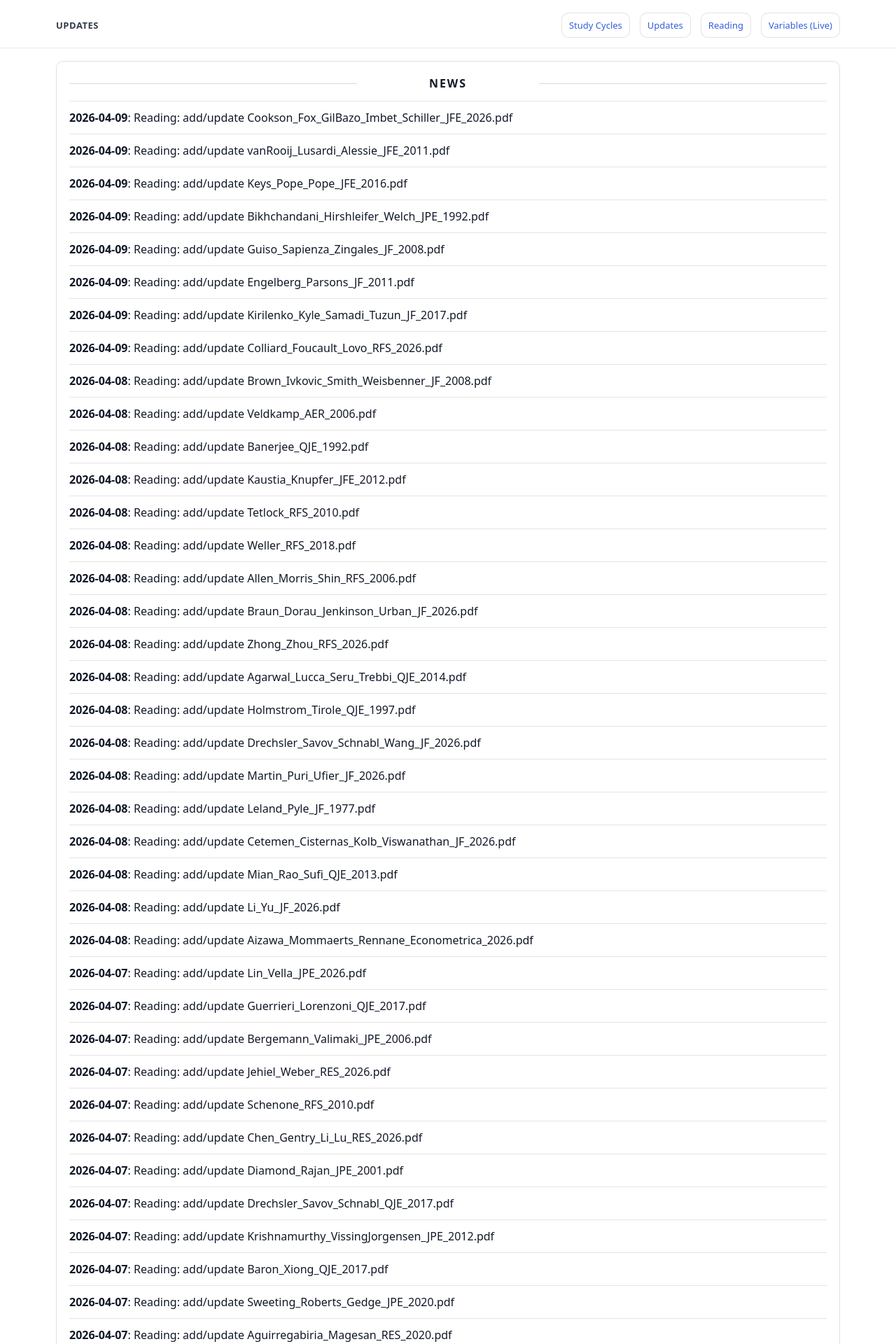
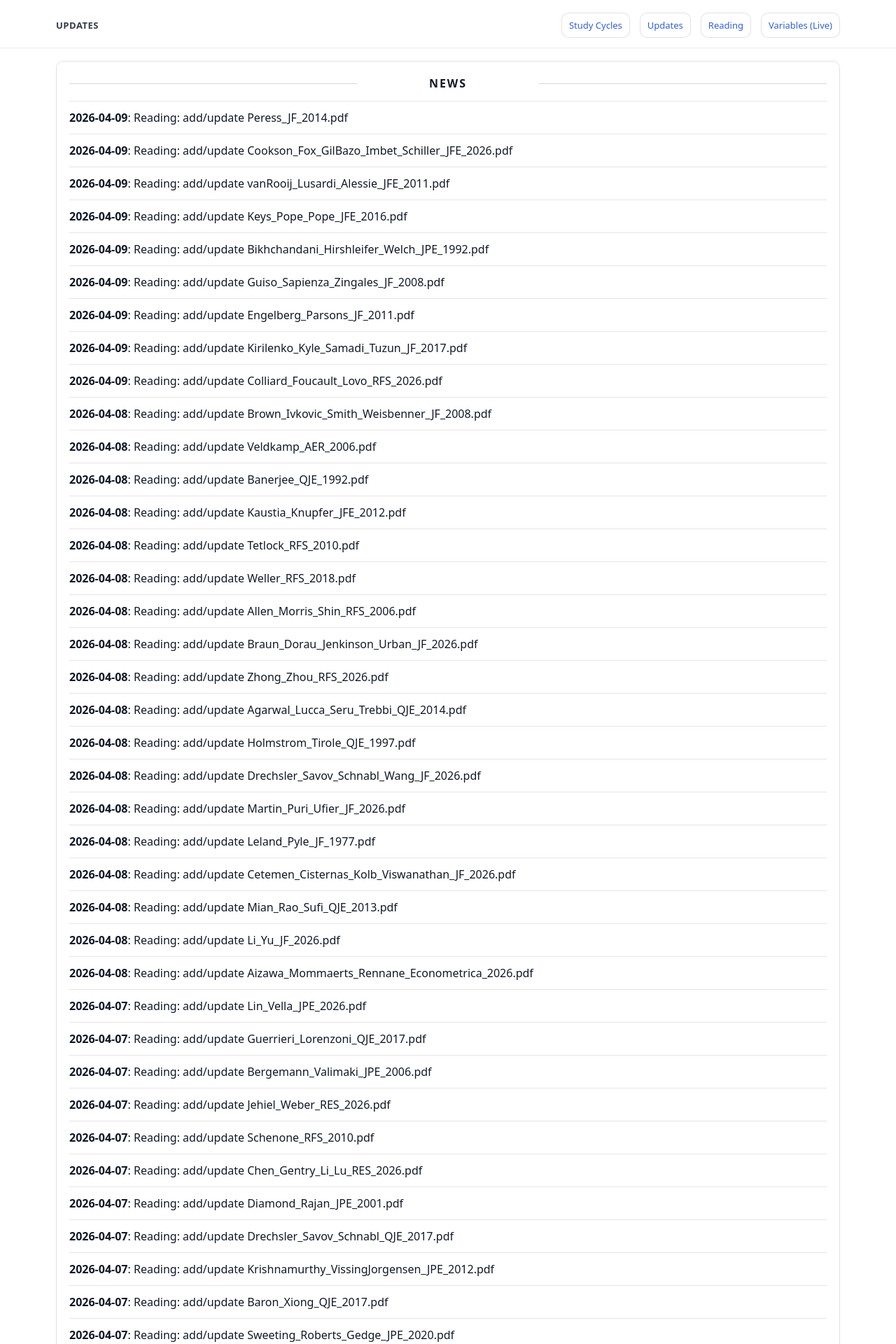
Before and after one commit to yaxinzn/study-archive, a Jekyll site: the page built from updates/index.md, in a window 1280 px wide. Shown: the top 1920 px of the page at 70% size. Built offline with Jekyll 4.4.1, drawn with Linux system fonts in a browser that asks for light colours; some of the changed text lies outside the part shown.

Commit message:
chore: update NEWS feed

```diff
--- a/_data/news.yml
+++ b/_data/news.yml
@@ -1,4 +1,7 @@
 # Auto-generated update history (sorted newest -> oldest). Do not edit manually.
+- ts: "1775688388"
+  date: "2026-04-09"
+  title: "Reading: add/update Peress_JF_2014.pdf"
 - ts: "1775687436"
   date: "2026-04-09"
   title: "Reading: add/update Cookson_Fox_GilBazo_Imbet_Schiller_JFE_2026.pdf"
```
